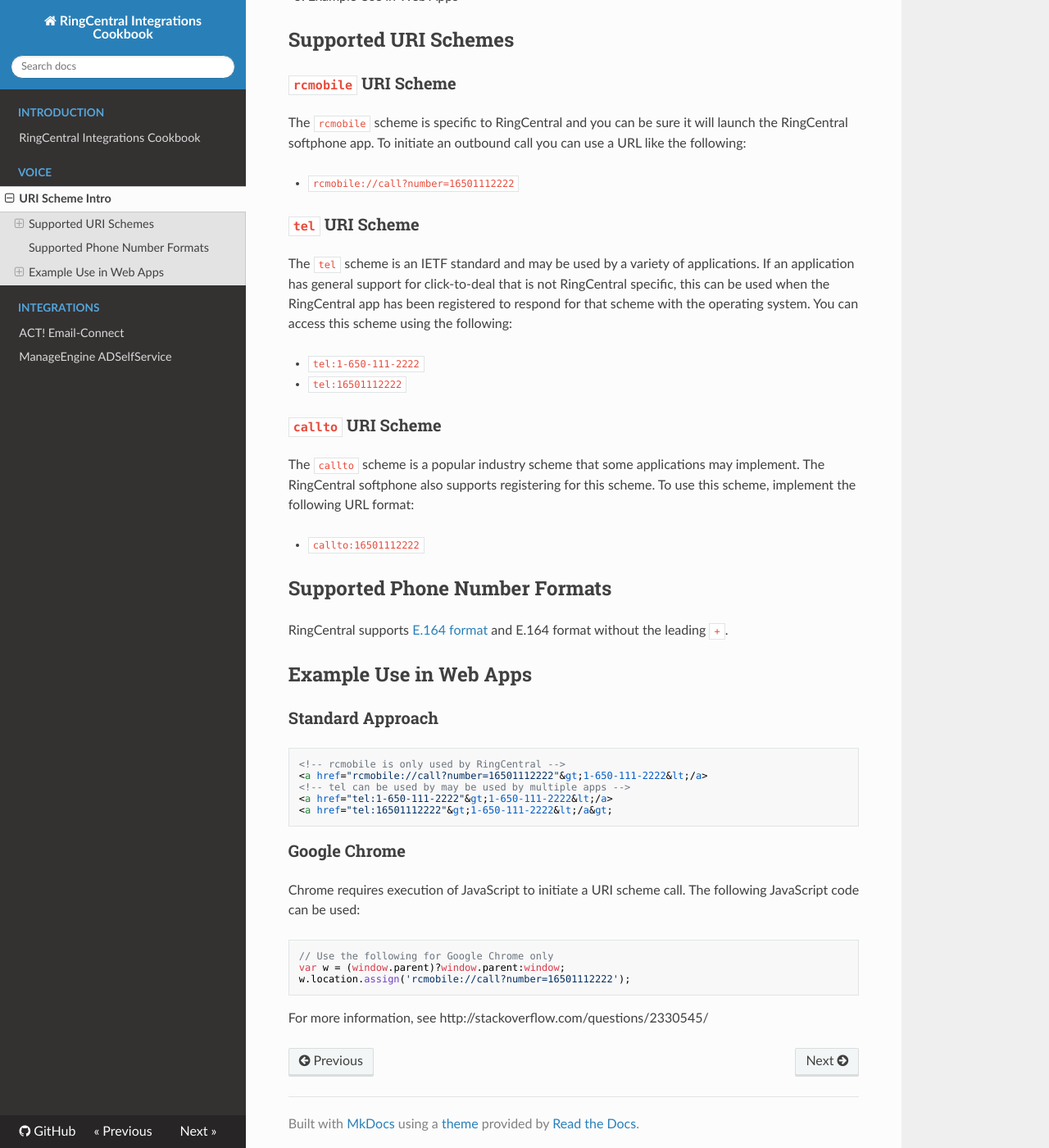
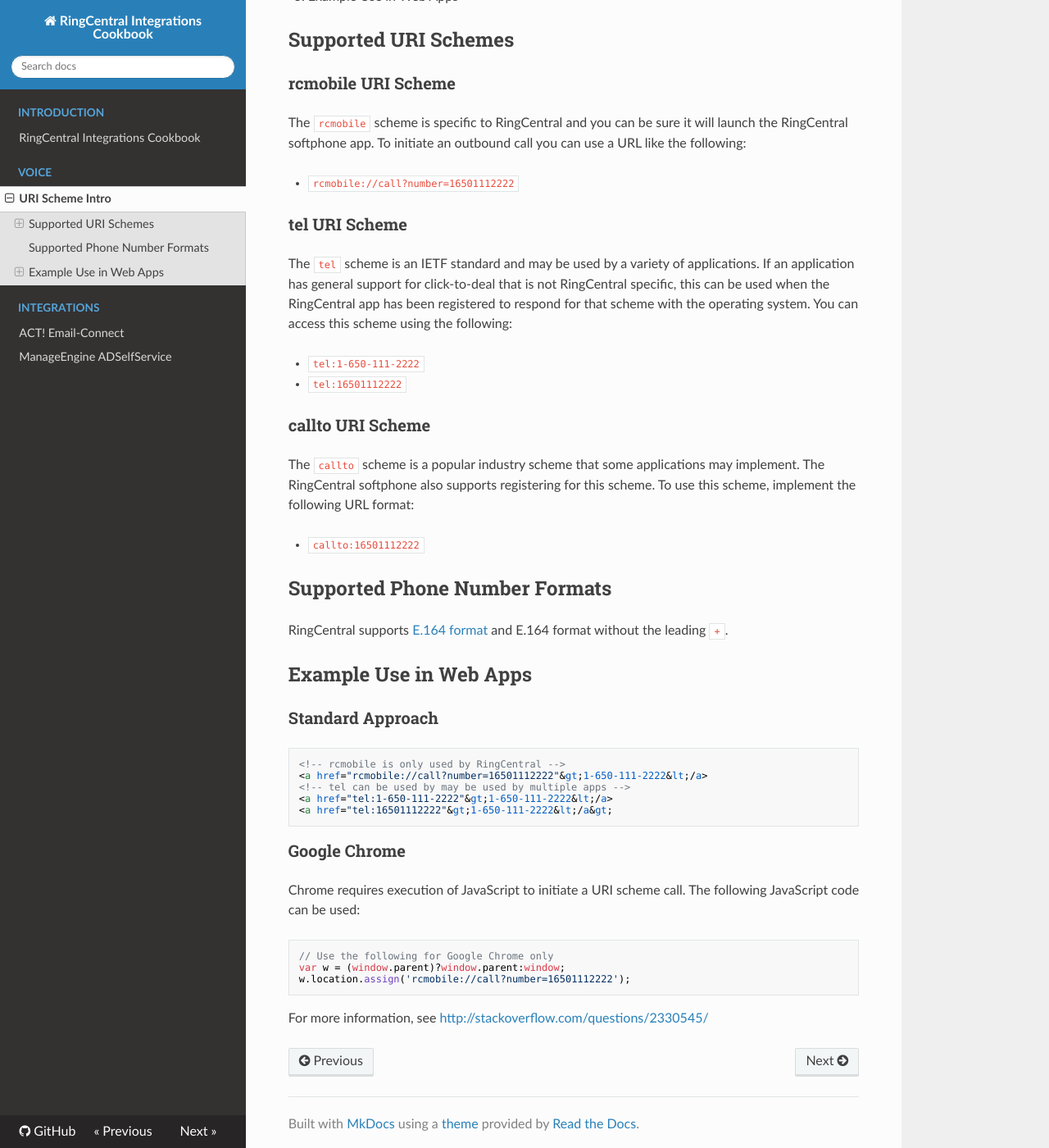
Before and after one commit to grokify/ringcentral-content, an MkDocs documentation site: the page built from docs/uri-scheme/uri-scheme-intro.md, in a window 1280 px wide and 1400 px high, scrolled down 522 px. Shown: the whole window at 82% size. Built offline with MkDocs 1.6.1, drawn with Linux system fonts in a browser that asks for light colours; nearby versions of some CDN libraries; old or Windows-style settings are respelled for this version of MkDocs.

Commit message:
update docs

````diff
--- a/docs/uri-scheme/uri-scheme-intro.md
+++ b/docs/uri-scheme/uri-scheme-intro.md
@@ -16,20 +16,20 @@ This article covers:
 
 ## Supported URI Schemes
 
-### `rcmobile` URI Scheme
+### rcmobile URI Scheme
 
 The `rcmobile` scheme is specific to RingCentral and you can be sure it will launch the RingCentral softphone app. To initiate an outbound call you can use a URL like the following:
 
 * `rcmobile://call?number=16501112222`
 
-### `tel` URI Scheme
+### tel URI Scheme
 
 The `tel` scheme is an IETF standard and may be used by a variety of applications. If an application has general support for click-to-deal that is not RingCentral specific, this can be used when the RingCentral app has been registered to respond for that scheme with the operating system. You can access this scheme using the following:
 
 * `tel:1-650-111-2222`
 * `tel:16501112222`
 
-### `callto` URI Scheme
+### callto URI Scheme
 
 The `callto` scheme is a popular industry scheme that some applications may implement. The RingCentral softphone also supports registering for this scheme. To use this scheme, implement the following URL format:
 
@@ -61,4 +61,4 @@ var w = (window.parent)?window.parent:window;
 w.location.assign('rcmobile://call?number=16501112222');
 ```
 
-For more information, see http://stackoverflow.com/questions/2330545/
+For more information, see [http://stackoverflow.com/questions/2330545/](http://stackoverflow.com/questions/2330545/)
````
